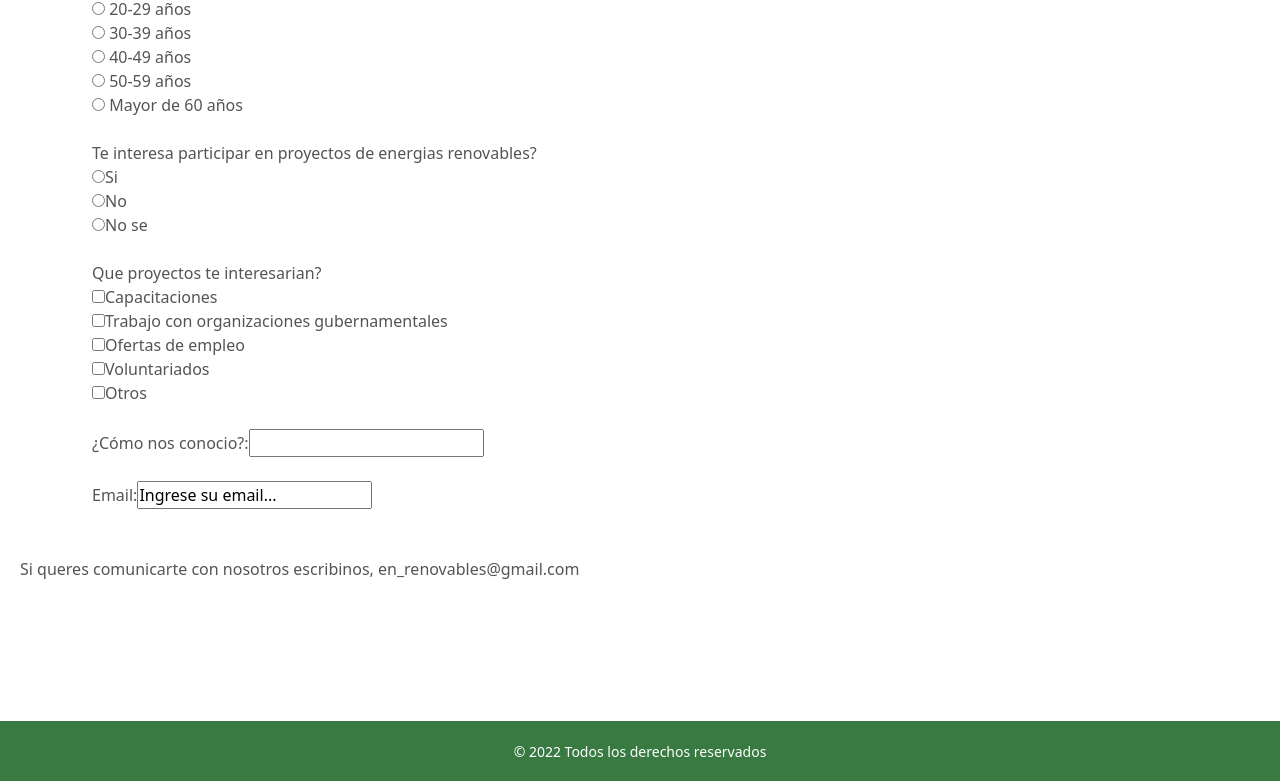
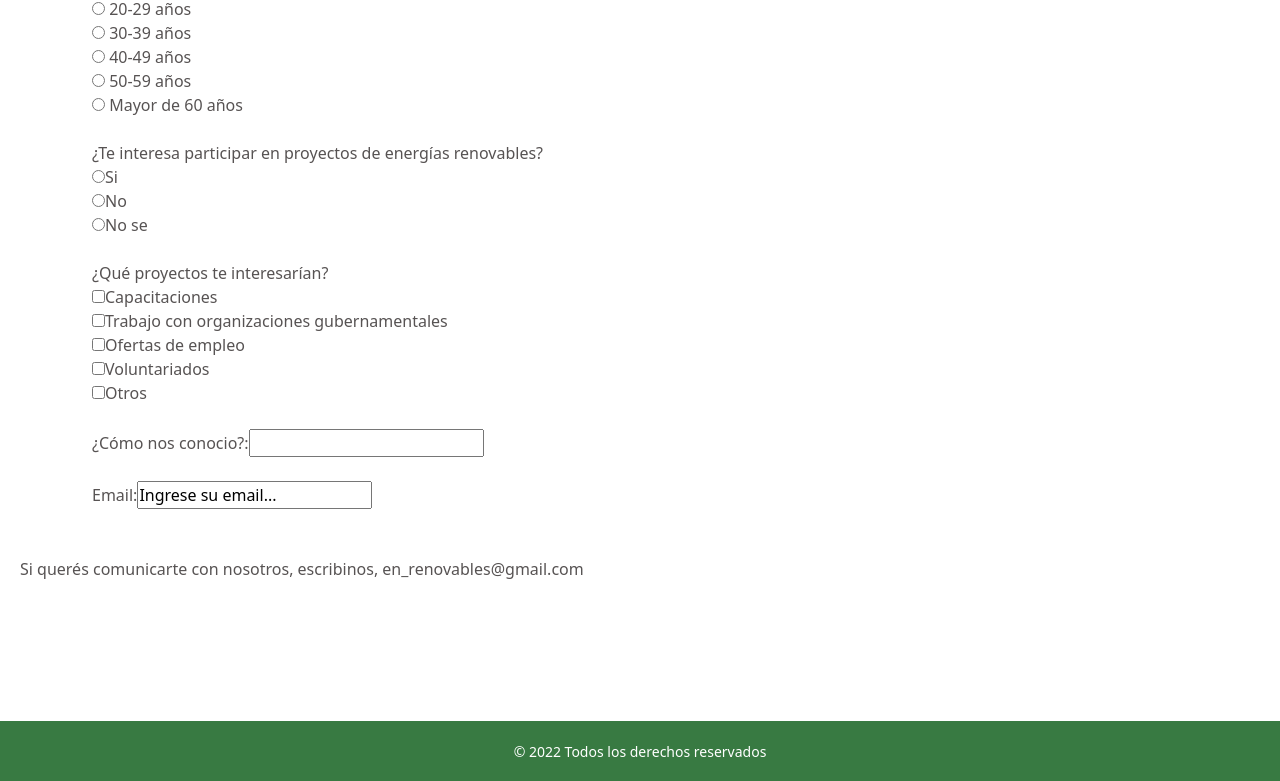
Before and after one commit to francogenre/TrabajoPracticoCodoACodo, a plain HTML site: page contacto.html in a window 1280 px wide. Shown: the part 1894-2675 px from the top of the page. Drawn offline with nearby package versions, Linux system fonts and the light colour scheme; no server answers.

Commit message:
Update contacto.html

```diff
--- a/contacto.html
+++ b/contacto.html
@@ -125,7 +125,7 @@
             </div>
             <br>
             <div class="container">
-                <label for="menu">Te interesa participar en proyectos de energias renovables? </label>
+                <label for="menu">¿Te interesa participar en proyectos de energías renovables? </label>
                 <br>
                 <input type="radio" name="fradio" value="1">Si
                 <br>
@@ -135,7 +135,7 @@
             </div>
             <br>
             <div class="container">
-            <label for="menu"> Que proyectos te interesarian? </label>
+            <label for="menu"> ¿Qué proyectos te interesarían? </label>
             <br>
             <input type="checkbox" name="fopcion" value=“1">Capacitaciones
             <br>
@@ -167,7 +167,7 @@
             <br>
             <br>
             <div>
-                <p>Si queres comunicarte con nosotros escribinos, en_renovables@gmail.com</p>
+                <p>Si querés comunicarte con nosotros, escribinos, en_renovables@gmail.com</p>
             </div>
             <br>
 
```
